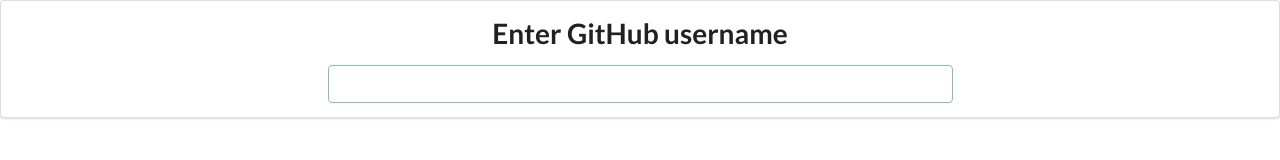
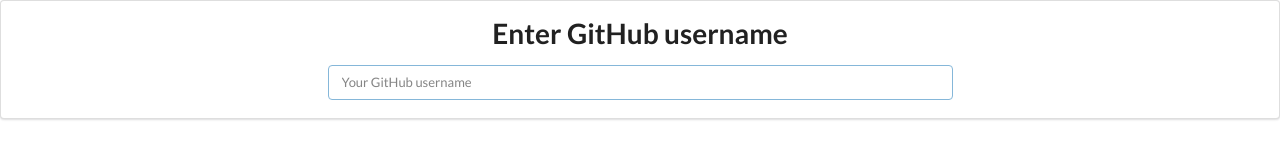
Before and after one commit to hyuraku/github-star-signs, a React (Create React App) app: page / in a window 1280 px wide. Shown: the top 160 px of the page. Built offline with nearby package versions, Linux system fonts and the light colour scheme.

Commit message:
add placeholder

```diff
--- a/src/components/SearchBar.js
+++ b/src/components/SearchBar.js
@@ -12,13 +12,16 @@ export const SearchBar = (props) => {
       <form onSubmit={onFormSubmit} className="ui form">
         <div className="field">
           <h1>Enter GitHub username</h1>
+          <label>
             <input
               type="text"
               autoFocus="autoFocus"
               value={name}
               onChange={(e) => setName(e.target.value)}
               readOnly={props.readOnly}
+              placeholder="Your GitHub username"
             />
+          </label>
         </div>
       </form>
     </div>
```
Lines whose indentation alone changed are shown as unchanged.
